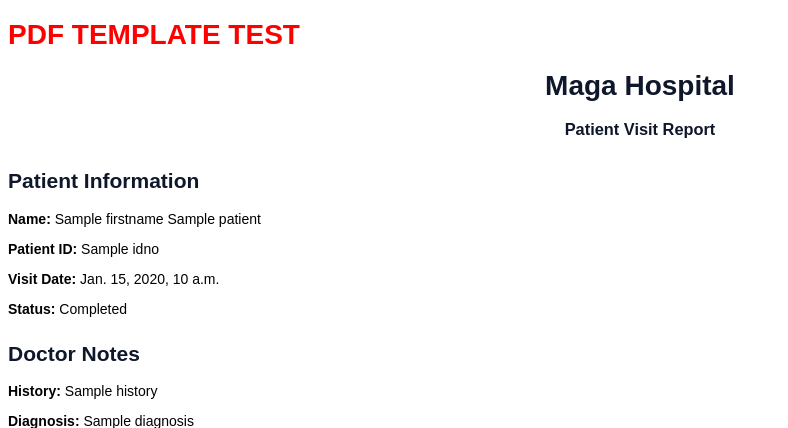
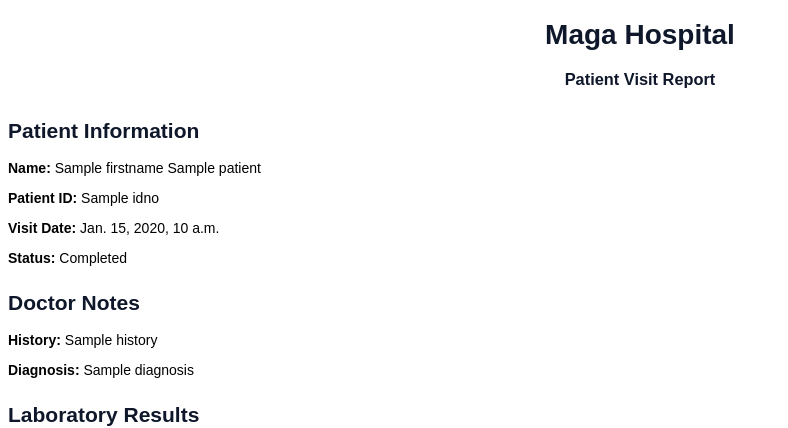
Before and after one commit to Shija-cmd/HospitalProject, a Django app: template magahospital/templates/magahospital/visit_report_pdf.html in a window 1280 px wide. Shown: the top 428 px of the page, without its empty margins (0-788 px from the left). Run offline with Django 4.2, Linux system fonts and the light colour scheme; the template is opened without the code that fills it: most values are stand-ins (such as "Sample title", 1, 10 or a date in 2020).

Commit message:
editing pdf file downloading

```diff
--- a/magahospital/templates/magahospital/visit_report_pdf.html
+++ b/magahospital/templates/magahospital/visit_report_pdf.html
@@ -43,9 +43,6 @@
 </head>
 
 <body>
-    <h1 style="color:red;">
-    PDF TEMPLATE TEST
-</h1>
 
     <div class="title">
 
```
